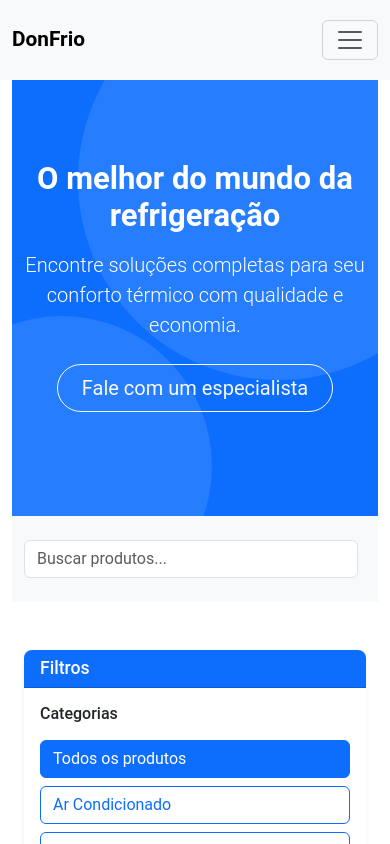
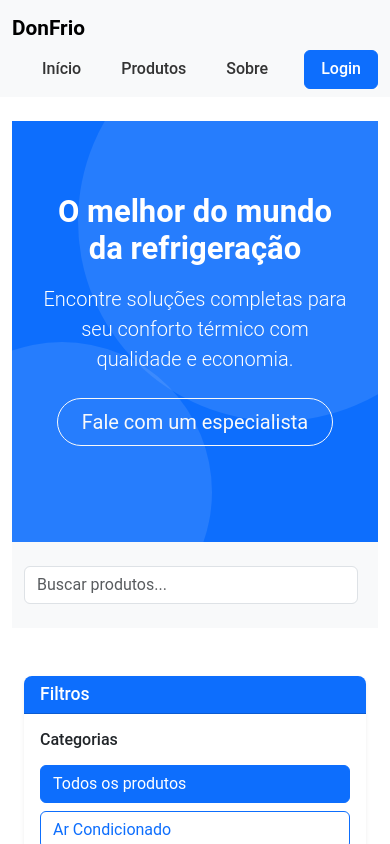
Before and after one commit to Emilio133752/donFrioFrontEnd, a React (Vite) app: page /produtos in a window 390 px wide. Shown: the top 844 px of the page. Built offline with nearby package versions, Linux system fonts and the light colour scheme; no server answers.

Commit message:
Ajustando responsividade mobile

```diff
--- a/src/App.css
+++ b/src/App.css
@@ -1,19 +1,20 @@
 .navbar-grande {
-  height: 80px;
+  min-height: 80px;
 }
 
 .navbar-grande .navbar-brand {
   font-size: 1.3rem;
-    font-weight:bold;
+  font-weight: bold;
 }
 
 .navbar-grande .nav-link {
   color: #333333;
   padding: 0 1rem;
-  font-size: 1.2rem;
+  font-size: 1.1rem;
   font-weight: 500;
-    display: flex;
-  align-items: center;
+  display: inline-block;
+  vertical-align: middle;
+  line-height: 80px;
 }
 
 .navbar-grande .navbar-brand:hover {
@@ -29,6 +30,61 @@
 .navbar-grande .btn {
   font-weight: 500;
   margin-left: 0.5rem;
-  font-size: 1.2rem;
+  font-size: 1.1rem;
   padding: 0.5rem 1rem;
+  line-height: 1.5;
 }
+
+.menu-sem-collapse {
+  flex-wrap: nowrap;
+}
+
+@media (min-width: 992px) {
+  .menu-sem-collapse {
+    flex-direction: row !important;
+  }
+
+  .navbar-grande .nav-link {
+    display: inline-block;
+    line-height: 80px;
+    padding: 0 1rem;
+  }
+
+  .navbar-grande .btn {
+    margin-left: 0.5rem;
+    width: auto !important;
+  }
+}
+
+@media (max-width: 991.98px) {
+
+  section.bg-primary .btn {
+    width: 80% !important;
+    margin-bottom: 1rem;
+  }
+
+  section.bg-primary .btn:last-child {
+    margin-bottom: 0;
+  }
+
+  .menu-sem-collapse {
+    flex-direction: row !important;
+    justify-content: center;
+    flex-wrap: wrap;
+    gap: 0.75rem;
+  }
+
+  .navbar-grande .nav-link {
+    display: inline-block;
+    line-height: 1.5;
+    padding: 0.5rem 0.75rem;
+    font-size: 1rem;
+    text-align: center;
+  }
+
+  .navbar-grande .btn {
+    width: auto !important;
+    padding: 0.4rem 1rem;
+    font-size: 1rem;
+  }
+}
--- a/src/App.jsx
+++ b/src/App.jsx
@@ -1,10 +1,10 @@
 import React, { useEffect, useState } from 'react';
-import { BrowserRouter as Router, Route, Routes, Link, useNavigate, Navigate } from 'react-router-dom';
+import { BrowserRouter as Router, Route, Routes, Link, useNavigate } from 'react-router-dom';
 import { Container, Navbar, Nav, Button } from 'react-bootstrap';
 import AuthForm from './Pages/Login/AuthForm';
 import Inicio from './Pages/Inicio/Inicio';
 import Produtos from './Pages/Produtos/Produtos';
-import Sobre from './Pages/SobreNos/SobreNos'
+import Sobre from './Pages/SobreNos/SobreNos';
 import Gerente from './Pages/Gerente/Gerente';
 import PrivateRoute from './Components/PrivateRoute';
 import axios from 'axios';
@@ -57,29 +57,34 @@ const NavigationBar = ({ user, setUser }) => {
     navigate('/login');
   };
 
+  const handleNavClick = (path) => {
+    navigate(path);
+  };
+
   return (
     <Navbar bg="light" expand="lg" className="navbar-grande">
-      <Container>
-        <Navbar.Brand href="/">DonFrio</Navbar.Brand>
-        <Navbar.Toggle aria-controls="basic-navbar-nav" />
-        <Navbar.Collapse id="basic-navbar-nav">
-          <Nav className="ms-auto">
-            <Nav.Link as={Link} to="/">Início</Nav.Link>
-            <Nav.Link as={Link} to="/produtos">Produtos</Nav.Link>
-            <Nav.Link as={Link} to="/sobre-nos">Sobre</Nav.Link>
+      <Container className="d-flex flex-wrap align-items-center justify-content-between">
+        <Navbar.Brand as={Link} to="/">DonFrio</Navbar.Brand>
+
+        <Nav className="ms-auto d-flex align-items-center gap-3 flex-wrap menu-sem-collapse">
+          <Nav.Link as={Link} to="/" onClick={() => handleNavClick('/')}>Início</Nav.Link>
+          <Nav.Link as={Link} to="/produtos" onClick={() => handleNavClick('/produtos')}>Produtos</Nav.Link>
+          <Nav.Link as={Link} to="/sobre-nos" onClick={() => handleNavClick('/sobre-nos')}>Sobre</Nav.Link>
 
           {user?.role === 'gerente' && (
-              <Nav.Link as={Link} to="/gerente">Gerência</Nav.Link>
+            <Nav.Link as={Link} to="/gerente" onClick={() => handleNavClick('/gerente')}>Gerência</Nav.Link>
           )}
+
           {!user ? (
-              <Button variant="primary" onClick={() => navigate('/login')}>Login</Button>
+            <Button variant="primary" onClick={() => handleNavClick('/login')}>
+              Login
+            </Button>
           ) : (
-              <div className="d-flex align-items-center">
-                <Button variant="danger" onClick={handleLogout}>Logout</Button>
-              </div>
+            <Button variant="danger" onClick={handleLogout}>
+              Logout
+            </Button>
           )}
         </Nav>
-        </Navbar.Collapse>
       </Container>
     </Navbar>
   );
@@ -91,17 +96,20 @@ function App() {
   return (
     <Router>
       <NavigationBar user={user} setUser={setUser} />
-      <Container>
+      <Container className="mt-4">
         <Routes>
           <Route path="/" element={<Inicio />} />
           <Route path="/login" element={<AuthForm />} />
           <Route path="/produtos" element={<Produtos />} />
           <Route path="/sobre-nos" element={<Sobre />} />
-          <Route path="/gerente" element={
+          <Route
+            path="/gerente"
+            element={
               <PrivateRoute user={user} allowedRoles={['gerente']}>
                 <Gerente />
               </PrivateRoute>
-          }/>
+            }
+          />
         </Routes>
       </Container>
     </Router>
--- a/src/Pages/Inicio/Inicio.css
+++ b/src/Pages/Inicio/Inicio.css
@@ -1,4 +1,3 @@
-
 :root {
   --primary-color: #61c5dc;
   --secondary-color: #f8f9fa;
@@ -38,32 +37,32 @@ section {
   position: relative;
   overflow: hidden;
 }
-.hero-section h1{
-    color: white !important;
-    -webkit-text-fill-color: initial !important;
+
+.hero-section h1 {
+  color: white !important;
+  -webkit-text-fill-color: initial !important;
 }
-.hero-section::before {
+
+.hero-section::before, .hero-section::after {
   content: '';
   position: absolute;
-  top: -100px;
-  right: -100px;
-  width: 400px;
-  height: 400px;
   border-radius: 50%;
   background: rgba(255, 255, 255, 0.1);
   z-index: 1;
 }
 
+.hero-section::before {
+  top: -100px;
+  right: -100px;
+  width: 400px;
+  height: 400px;
+}
+
 .hero-section::after {
-  content: '';
-  position: absolute;
   bottom: -100px;
   left: -100px;
   width: 300px;
   height: 300px;
-  border-radius: 50%;
-  background: rgba(255, 255, 255, 0.1);
-  z-index: 1;
 }
 
 .hero-section .container {
@@ -74,10 +73,12 @@ section {
 .hero-image {
   max-height: 250px;
   object-fit: cover;
+  width: 100%;
 }
 
 .search-input {
   max-width: 450px;
+  width: 100%;
 }
 
 .popular-products {
@@ -107,6 +108,7 @@ section {
 .product-img {
   max-height: 160px;
   object-fit: contain;
+  width: 100%;
 }
 
 .price {
@@ -124,6 +126,7 @@ section {
   border-radius: 10px;
   transition: transform 0.3s ease, box-shadow 0.3s ease;
   box-shadow: 0 5px 15px rgba(0, 0, 0, 0.05);
+  padding: 1.5rem;
 }
 
 .feature-box:hover {
@@ -142,7 +145,6 @@ section {
   color: var(--light-color);
   font-size: 1.5rem;
   margin-bottom: 1rem;
-  position: relative;
   box-shadow: 0 5px 15px rgba(97, 197, 220, 0.3);
 }
 
@@ -160,6 +162,8 @@ section {
   background-color: var(--primary-color);
   color: var(--light-color);
   box-shadow: 0 10px 30px rgba(97, 197, 220, 0.3);
+  padding: 2rem;
+  border-radius: 10px;
 }
 
 .email-icon {
@@ -178,6 +182,7 @@ section {
 .testimonial-card {
   border-radius: 10px;
   transition: transform 0.3s ease;
+  padding: 1.5rem;
 }
 
 .testimonial-card:hover {
@@ -190,12 +195,14 @@ section {
   object-fit: cover;
   border: 3px solid var(--light-color);
   box-shadow: 0 3px 10px rgba(0, 0, 0, 0.1);
+  border-radius: 50%;
 }
 
 .rating {
   color: var(--accent-color);
   letter-spacing: 3px;
 }
+
 .installers {
   padding: 5rem 0;
   background: linear-gradient(rgba(97, 197, 220, 0.05), rgba(97, 197, 220, 0.1));
@@ -205,6 +212,8 @@ section {
   background-color: var(--primary-color);
   color: var(--light-color);
   box-shadow: 0 10px 30px rgba(97, 197, 220, 0.3);
+  padding: 2rem;
+  border-radius: 10px;
 }
 
 .footer {
@@ -213,19 +222,43 @@ section {
   padding-top: 3rem;
 }
 
+/* RESPONSIVIDADE AJUSTADA */
 @media (max-width: 992px) {
   section {
     padding: 3rem 0;
   }
 
   .hero-section {
-    padding: 2rem 0;
+    padding: 2.5rem 0;
+  }
+
+  .feature-icon {
+    width: 70px;
+    height: 70px;
+    font-size: 1.3rem;
+  }
+
+  .product-img-wrapper {
+    height: 160px;
+    padding: 15px;
+  }
+
+  .product-img {
+    max-height: 120px;
+  }
+
+  .number {
+    font-size: 24px;
   }
 }
 
 @media (max-width: 768px) {
+  section {
+    padding: 2.5rem 0;
+  }
+
   .hero-image {
-    max-height: 300px;
+    max-height: 220px;
   }
 
   .feature-icon {
@@ -240,7 +273,19 @@ section {
   }
 
   .number {
-    font-size: 22px;
+    font-size: 20px;
+  }
+
+  .newsletter-box, .installers-box {
+    padding: 1.5rem;
+  }
+
+  .product-img-wrapper {
+    height: 140px;
+  }
+
+  .product-img {
+    max-height: 100px;
   }
 }
 
@@ -249,7 +294,35 @@ section {
     padding: 2rem 0;
   }
 
+  .hero-section {
+    padding: 2rem 0;
+  }
+
   .newsletter-box, .installers-box {
-    padding: 2rem !important;
+    padding: 1.2rem !important;
+  }
+
+  .feature-icon {
+    width: 50px;
+    height: 50px;
+    font-size: 1rem;
+  }
+
+  .testimonial-img img {
+    width: 45px;
+    height: 45px;
+  }
+
+  .product-img-wrapper {
+    height: 120px;
+    padding: 10px;
+  }
+
+  .product-img {
+    max-height: 80px;
+  }
+
+  .number {
+    font-size: 18px;
   }
 }
--- a/src/Pages/Produtos/Produtos.css
+++ b/src/Pages/Produtos/Produtos.css
@@ -6,14 +6,21 @@
   --light-color: #ffffff;
   --border-color: #e9ecef;
   --accent-color: #ffc107;
+  --hover-transform: 0.3s ease;
 }
 
-.produtos-hero  {
+.produtos-hero {
   background: var(--primary-color) !important;
   color: var(--light-color) !important;
   padding: 3rem 0;
   position: relative;
   overflow: hidden;
+  display: flex;
+  align-items: center;
+  justify-content: space-between;
+  gap: 2rem;
+  flex-wrap: wrap;
+  text-align: left;
 }
 
 .produtos-hero h1 {
@@ -21,28 +28,26 @@
   -webkit-text-fill-color: initial !important;
 }
 
-.produtos-hero::before {
+.produtos-hero::before, .produtos-hero::after {
   content: '';
   position: absolute;
-  top: -100px;
-  right: -100px;
-  width: 400px;
-  height: 400px;
   border-radius: 50%;
   background: rgba(255, 255, 255, 0.1);
   z-index: 1;
 }
 
+.produtos-hero::before {
+  top: -100px;
+  right: -100px;
+  width: 400px;
+  height: 400px;
+}
+
 .produtos-hero::after {
-  content: '';
-  position: absolute;
   bottom: -100px;
   left: -100px;
   width: 300px;
   height: 300px;
-  border-radius: 50%;
-  background: rgba(255, 255, 255, 0.1);
-  z-index: 1;
 }
 
 .produtos-hero .container {
@@ -52,34 +57,43 @@
 
 .hero-image {
   max-height: 250px;
+  width: 100%;
   object-fit: cover;
 }
 
+/* Responsividade */
+
 @media (max-width: 992px) {
-.produtos-hero {
-    padding: 2rem 0;
+  .produtos-hero {
+    padding: 2rem 1rem;
+    text-align: center;
+    flex-direction: column;
+    align-items: center;
   }
 }
 
 @media (max-width: 768px) {
   .hero-image {
-    max-height: 300px;
-  }
-
-.produtos-hero {
-    text-align: center;
+    max-height: 220px;
   }
 }
 
 @media (max-width: 576px) {
   .produtos-hero {
-    padding: 2rem 0;
+    padding: 1.5rem 1rem;
+  }
+
+  .hero-image {
+    max-height: 200px;
   }
 }
+
 
 .produto-card {
   transition: transform var(--hover-transform), box-shadow var(--hover-transform);
   position: relative;
+  border-radius: 10px;
+  overflow: hidden;
 }
 
 .produto-card:hover {
@@ -94,6 +108,7 @@
 
 .produto-img {
   height: 220px;
+  width: 100%;
   object-fit: contain;
   padding: 16px;
   background-color: var(--secondary-color);
@@ -127,6 +142,20 @@
   z-index: 10;
 }
 
+
+@media (max-width: 767.98px) {
+  .produto-img {
+    height: 180px;
+  }
+
+  .produto-overlay {
+    bottom: 0;
+    background-color: rgba(255, 255, 255, 0.85);
+  }
+}
+
+/* Promoção */
+
 .promocao-card {
   position: relative;
   overflow: hidden;
@@ -134,10 +163,7 @@
 
 .promocao-overlay {
   position: absolute;
-  top: 0;
-  left: 0;
-  right: 0;
-  bottom: 0;
+  inset: 0;
   background: linear-gradient(rgba(0, 0, 0, 0.1), rgba(0, 0, 0, 0.7));
   display: flex;
   align-items: flex-end;
@@ -147,6 +173,7 @@
 .promocao-card:hover .promocao-overlay {
   background: linear-gradient(rgba(0, 0, 0, 0.2), rgba(0, 0, 0, 0.8));
 }
+
 
 .beneficio-item {
   transition: transform var(--hover-transform);
@@ -160,16 +187,12 @@
   background-color: rgba(13, 110, 253, 0.2);
 }
 
-@media (max-width: 767.98px) {
-  .produto-img {
-    height: 180px;
-  }
 
-  .produto-overlay {
-    bottom: 0;
-    background-color: rgba(255, 255, 255, 0.8);
-  }
+.btn-outline-primary:hover {
+  transform: translateX(5px);
+  transition: transform var(--hover-transform);
 }
+
 
 @keyframes fadeInUp {
   from {
@@ -181,8 +204,3 @@
     transform: translateY(0);
   }
 }
-
-.btn-outline-primary:hover {
-  transform: translateX(5px);
-  transition: transform var(--hover-transform);
-}
--- a/src/Pages/SobreNos/SobreNos.css
+++ b/src/Pages/SobreNos/SobreNos.css
@@ -1,14 +1,14 @@
-
 :root {
   --primary-color: #0d6efd;
   --primary-light: #f0f7ff;
   --primary-dark: #0b5ed7;
 }
 
-
 body {
   font-family: 'Roboto', -apple-system, BlinkMacSystemFont, 'Segoe UI', sans-serif;
   color: #333;
+  margin: 0;
+  padding: 0;
 }
 
 section {
@@ -18,11 +18,13 @@ section {
 .hero-section {
   position: relative;
   background: linear-gradient(135deg, #f8f9fa 0%, #e9ecef 100%);
-}
-
-.hero-section {
   max-height: 500px;
   object-fit: cover;
+  padding: 2rem 1rem;
+  display: flex;
+  flex-direction: column;
+  justify-content: center;
+  text-align: center;
 }
 
 .hero-section h1 {
@@ -30,10 +32,14 @@ section {
   -webkit-background-clip: text;
   -webkit-text-fill-color: transparent;
   background-clip: text;
+  font-size: 2.5rem;
+  margin-bottom: 1rem;
+  word-break: break-word;
 }
 
 .hover-card {
   transition: all 0.3s ease;
+  cursor: pointer;
 }
 
 .hover-card:hover {
@@ -60,10 +66,14 @@ section {
 .section-title {
   font-weight: 700;
   margin-bottom: 30px;
+  font-size: 2rem;
+  text-align: center;
+  word-break: break-word;
 }
 
 .social-card {
   transition: all 0.3s ease;
+  cursor: pointer;
 }
 
 .social-card:hover {
@@ -72,6 +82,7 @@ section {
 
 .social-link-card {
   transition: all 0.3s ease;
+  cursor: pointer;
 }
 
 .social-link-card:hover {
@@ -79,12 +90,36 @@ section {
   box-shadow: 0 5px 15px rgba(0, 0, 0, 0.05) !important;
 }
 
-@media (max-width: 767.98px) {
+@media (max-width: 768px) {
   .hero-section {
-    text-align: center;
+    max-height: none;
+    padding: 1.5rem 1rem;
+  }
+
+  .hero-section h1 {
+    font-size: 1.8rem;
   }
 
   .section-title {
-    font-size: 1.8rem;
+    font-size: 1.5rem;
+    margin-bottom: 20px;
+  }
+
+  .hover-card,
+  .social-card,
+  .social-link-card {
+    width: 100%;
+    box-sizing: border-box;
+    margin-bottom: 1rem;
   }
 }
+
+@media (max-width: 480px) {
+  .hero-section h1 {
+    font-size: 1.5rem;
+  }
+
+  .section-title {
+    font-size: 1.25rem;
+  }
+}
```
Also changed, not shown: src/Pages/Gerente/Gerente.css (+9 -2 lines), src/Pages/Inicio/Inicio.jsx (+7 -6 lines). Lines whose indentation alone changed are shown as unchanged.
